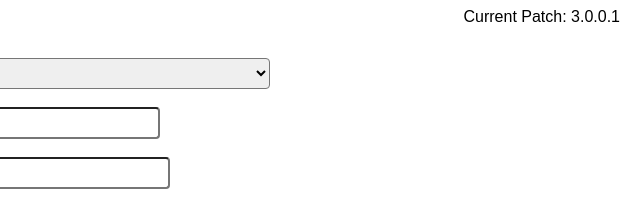
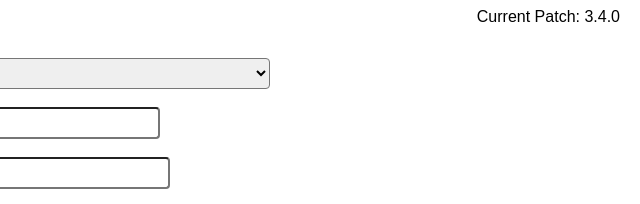
Before and after one commit to Zboyz/destiny-dps-calculator, a plain HTML site: page index.html in a window 1280 px wide. Shown: the top 204 px of the page, 640-1280 px from the left. Drawn offline with nearby package versions, Linux system fonts and the light colour scheme.

Commit message:
Changed Patch Number

```diff
--- a/index.html
+++ b/index.html
@@ -34,7 +34,7 @@
     </style>
 </head>
 <body>
-    <div style="position: fixed; right: 20px;">Current Patch: 3.0.0.1</div>
+    <div style="position: fixed; right: 20px;">Current Patch: 3.4.0</div>
     <div style="min-height: 50px;"></div>
     <span>Weapon Archetype: </span>
     <select id="weapon-type" onchange="selectWeapon(this.value)">
```
